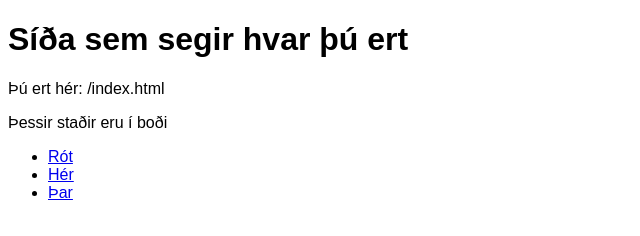
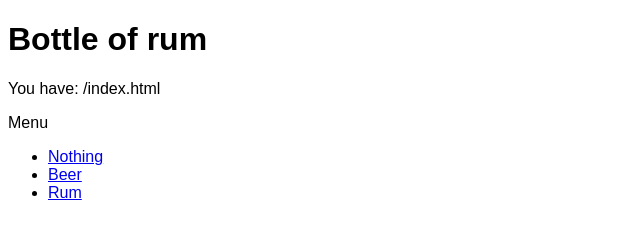
Before and after one commit to hjorleifurs/hohoho_and_a, a website: page index.html in a window 1280 px wide. Shown: the whole page, without its empty margins (0-640 px from the left). Drawn offline with Linux system fonts and the light colour scheme.

Commit message:
index typo

```diff
--- a/index.html
+++ b/index.html
@@ -7,15 +7,15 @@
   <meta name="viewport" content="width=device-width, initial-scale=1">
 </head>
 <body style="font-family: sans-serif;">
-  <h1>Síða sem segir hvar þú ert</h1>
+  <h1>Bottle of rum</h1>
 
-  <p>Þú ert hér: <span id="locationSpan"></span></p>
+  <p>You have: <span id="locationSpan"></span></p>
 
-  <p>Þessir staðir eru í boði</p>
+  <p>Menu</p>
   <ul>
-    <li><a href="/">Rót</a></li>
-    <li><a href="/her">Hér</a></li>
-    <li><a href="/thar">Þar</a></li>
+    <li><a href="/">Nothing</a></li>
+    <li><a href="/beer">Beer</a></li>
+    <li><a href="/rum">Rum</a></li>
   </ul>
 
   <script>
```
